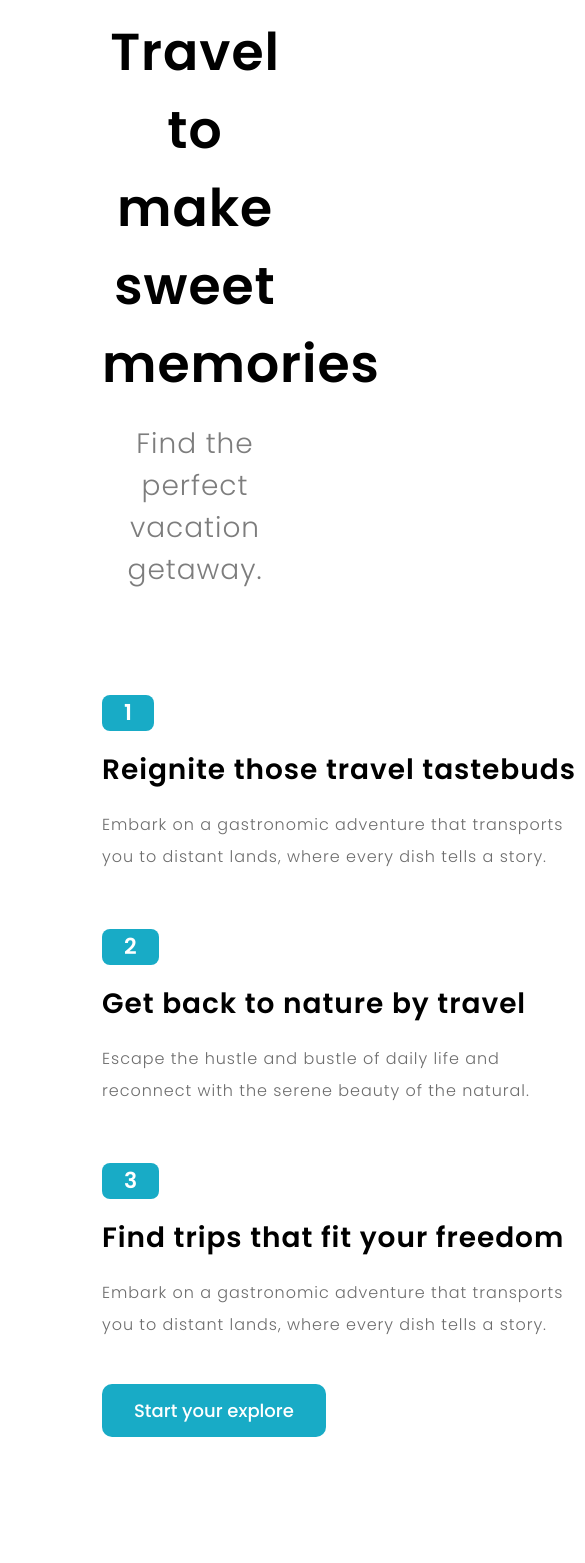
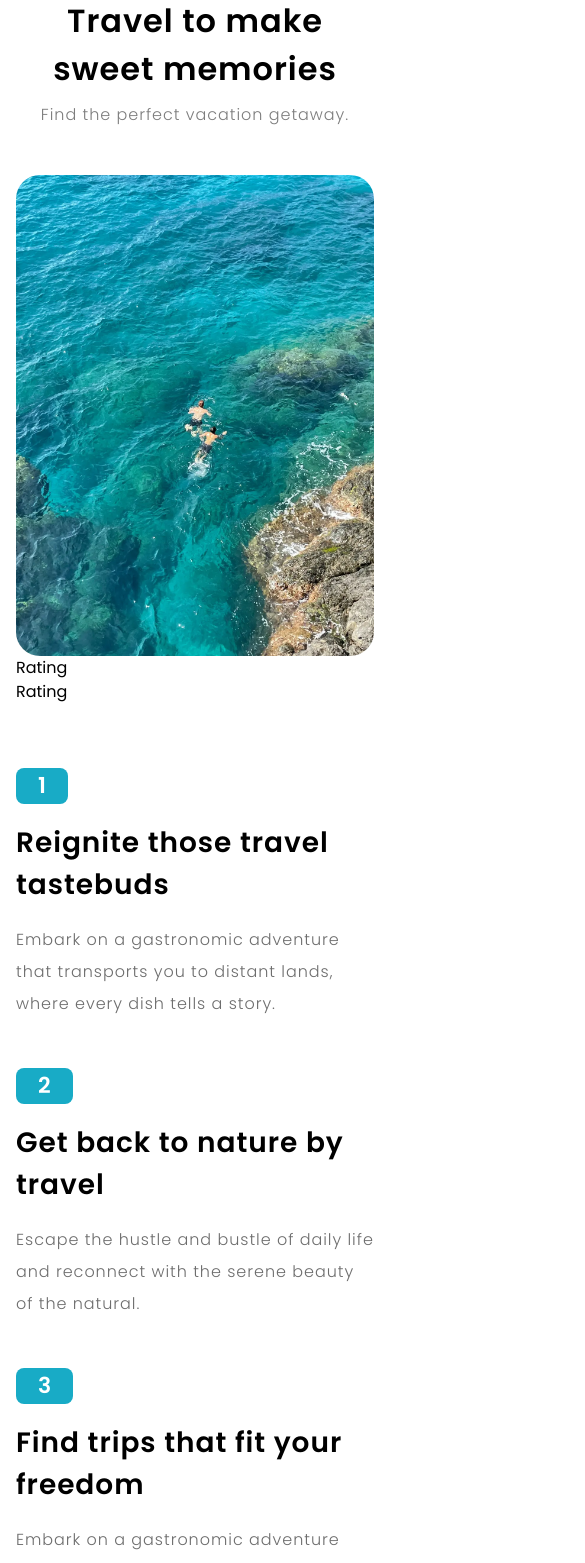
Before and after one commit to Jisap/vite-travel-agency, a React (Vite) app: page / in a window 390 px wide. Shown: the part 1600-3163 px from the top of the page, 585 px wide, since content can reach past the window. Before the commit the page ends 3121 px from the top, so only its background shows below. Built offline with nearby package versions, Linux system fonts and the light colour scheme.

Commit message:
section responsive

```diff
--- a/src/components/Steps/Steps.tsx
+++ b/src/components/Steps/Steps.tsx
@@ -4,29 +4,40 @@ import Rating from "./Rating"
 
 const Steps = () => {
   return (
-    <section className="px-24 max-3xl:px-20 max-2xl:px-14 max-xl:px-10 max-lg:px-6 max-sm:px-4 py-36 max-3xl:py-34 max-2xl:py-28 max-xl:py-26 max-lg:py-24">
-      <div className="m-auto max-w-432 px-21.5">
-        <div className="mt-4 text-center">
-          <h2 className="tracking-6 mb-5 text-[3.25rem] font-semibold">
+    <section className="px-24 max-3xl:px-20 max-2xl:px-14 max-xl:px-10 max-lg:px-6 max-sm:px-4
+      py-36 max-3xl:py-34 max-2xl:py-28 max-xl:py-26 max-lg:py-24"
+    >
+      <div className="m-auto max-w-432 px-21.5 max-3xl:px-16 max-2xl:px-9 max-xl:px-0 max-md:max-w-lg">
+        <div className="mt-4 text-center max-md:mt-0">
+          <h2 className="tracking-6
+            mb-5 max-3xl:mb-4.5 max-2xl:mb-4 max-xl:mb-2.5
+            text-[3.25rem] max-3xl:text-[2.875rem] max-2xl:text-[2.625rem] max-xl:text-[2.25rem] max-sm:text-[2rem] font-semibold"
+          >
             Travel to make sweet memories
           </h2>
-          <p className="tracking-6 text-grey-700 text-[1.75rem] font-light">
+          <p className="tracking-6 text-grey-700 text-[1.75rem] max-3xl:text-[1.5rem]/9 max-2xl:text-[1.375rem] max-xl:text-[1.25rem] max-md:text-lg max-sm:text-base font-light">
             Find the perfect vacation getaway.
           </p>
         </div>
 
-        <div className="flex items-start justify-between gap-x-44 pt-26">
-          <div className="max-w-min shrink-5">
-            <ul className="mb-14 flex flex-col gap-y-14">
+        <div className="flex items-start justify-between max-lg:flex-wrap-reverse max-lg:justify-center
+          gap-x-44 max-2xl:gap-x-28 max-xl:gap-x-16 max-lg:gap-y-16
+          pt-26 max-3xl:pt-24.5 max-2xl:pt-20 max-md:pt-16 max-sm:pt-12
+          "
+        >
+          <div className="max-w-min shrink-5 max-xl:max-w-max max-lg:max-w-lg max-md:px-8 max-sm:px-0">
+            <ul className="mb-14 flex flex-col gap-y-14 max-2xl:mb-12 max-2xl:gap-y-12">
               {steps.map((step) => (
                 <li key={step.id} className="flex flex-col gap-y-4.5">
-                  <span className="bg-primary-700 w-min rounded-[.5rem] px-5.5 py-0.5 text-[1.375rem]/8 font-semibold text-white">
+                  <span className="bg-primary-700 w-min rounded-[.5rem] px-5.5 py-0.5 text-[1.375rem]/8 font-semibold text-white
+                    max-3xl:text-[1.125rem]/6.5 max-3xl:px-4.5"
+                >
                     {step.id}
                   </span>
-                  <h3 className="tracking-6 w-max text-[1.75rem]/10.5 font-semibold text-nowrap">
+                  <h3 className="tracking-6 w-max text-[1.75rem]/10.5 font-semibold text-nowrap max-3xl:text-[1.5rem]/9 max-xl:w-auto max-xl:text-wrap">
                     {step.heading}
                   </h3>
-                  <p className="text-grey-900 tracking-6 font-light text-base/8">
+                  <p className="text-grey-900 tracking-6 font-light text-base/8  max-3xl:text-sm/7 ">
                     {step.description}
                   </p>
                 </li>
@@ -34,17 +45,18 @@ const Steps = () => {
             </ul>
             <a
               href="#ExploreMore"
-              className="bg-primary-700 hover:bg-primary-800 cursor-pointer rounded-[0.625rem] px-8 py-3.5 text-lg font-medium text-white transition-all duration-200"
+              className="bg-primary-700 hover:bg-primary-800 cursor-pointer rounded-[0.625rem] px-8 py-3.5 text-lg font-medium text-white transition-all duration-200
+              max-3xl:text-base max-xl:py-3 max-xl:text-sm max-xl:font-normal max-lg:py-3.5 max-lg:text-base"
             >
               Start your explore
             </a>
           </div>
 
-          <figure className="relative shrink-2 px-20">
+          <figure className="relative shrink-2 px-20 max-3xl:px-16 max-2xl:px-8 max-md:px-6 max-sm:px-0">
             <img
               src={swimmingDudes}
               alt="swimmingDudes"
-              className="max-h-[50.8rem] rounded-[3.5rem]"
+              className="max-h-[50.8rem] rounded-[3.5rem] max-2xl:max-h-180 max-xl:rounded-[2.5rem] max-lg:max-w-lg max-lg:rounded-[2rem] max-md:max-w-[100%] max-md:rounded-3xl"
             />
             <Rating />
             <Rating />
```
